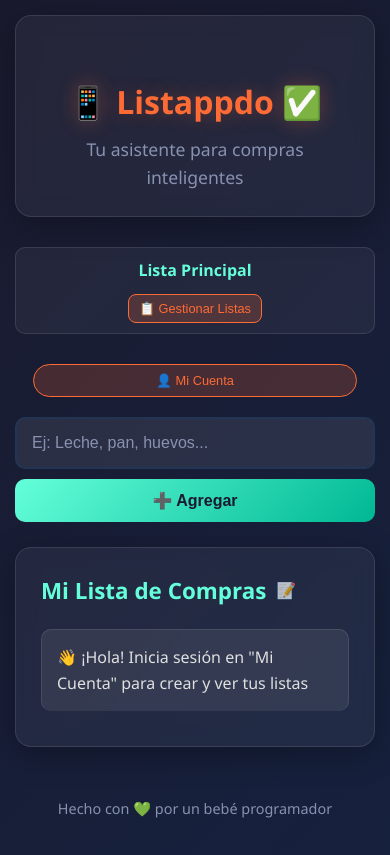
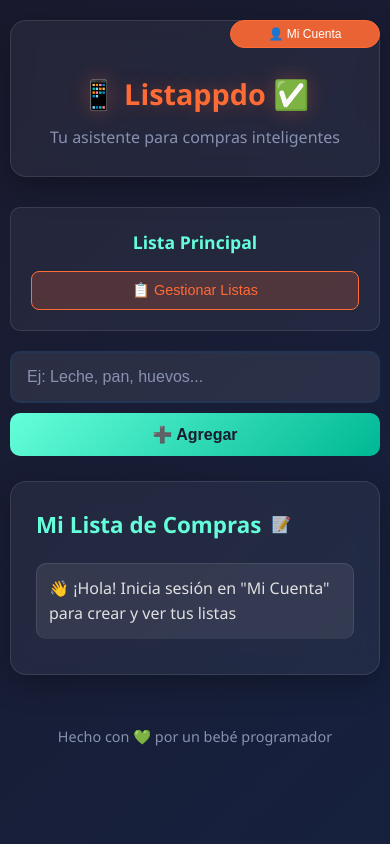
Before and after one commit to Alexander-Nontoa/listappdo, a plain HTML site: page index.html in a window 390 px wide. Drawn offline with Linux system fonts and the light colour scheme; no server answers.

Commit message:
📱 Fix responsive: Botón Mi Cuenta y modal en móvil

```diff
--- a/styles.css
+++ b/styles.css
@@ -963,3 +963,174 @@ footer {
         gap: 5px;
     }
 }
+/* ========================================= */
+/* FIX PARA MÓVIL - BOTÓN MI CUENTA */
+/* ========================================= */
+
+@media (max-width: 768px) {
+    /* Header y botón Mi Cuenta */
+    header {
+        padding-top: 50px !important; /* Espacio para el botón flotante */
+        position: relative;
+    }
+
+    .btn-login-toggle {
+        position: fixed !important;
+        top: 10px !important;
+        right: 10px !important;
+        z-index: 1001;
+        background: rgba(255, 107, 53, 0.9) !important;
+        backdrop-filter: blur(10px);
+        border: 1px solid #FF6B35;
+        padding: 8px 12px !important;
+        font-size: 0.8rem !important;
+        max-width: 120px;
+        white-space: nowrap;
+        overflow: hidden;
+        text-overflow: ellipsis;
+    }
+
+    /* Asegurar que el texto no se desborde */
+    .btn-login-toggle span {
+        display: inline-block;
+        max-width: 80px;
+        overflow: hidden;
+        text-overflow: ellipsis;
+        white-space: nowrap;
+    }
+
+    /* Modal de listas - Fix para móvil */
+    .modal-contenido {
+        width: 95% !important;
+        margin: 10px !important;
+        padding: 20px !important;
+        max-height: 85vh !important;
+    }
+
+    /* Selector de listas activas */
+    .lista-activa {
+        flex-direction: column;
+        gap: 10px;
+        text-align: center;
+        padding: 10px;
+    }
+
+    #nombreListaActiva {
+        font-size: 1.1rem !important;
+        margin-bottom: 5px;
+    }
+
+    #btnGestionListas {
+        width: 100%;
+        padding: 10px;
+        font-size: 0.9rem;
+    }
+
+    /* Items en móvil */
+    .item {
+        flex-direction: column;
+        align-items: flex-start;
+        gap: 10px;
+        padding: 12px !important;
+    }
+
+    .item-botones {
+        width: 100%;
+        justify-content: space-between;
+    }
+
+    /* Formularios de login mejorados */
+    .auth-container {
+        width: 95% !important;
+        margin: 10px !important;
+        padding: 20px !important;
+    }
+
+    .auth-form input {
+        font-size: 16px !important; /* Evita zoom en iOS */
+    }
+}
+
+/* ========================================= */
+/* FIX PARA MÓVILES MUY PEQUEÑOS */
+/* ========================================= */
+
+@media (max-width: 480px) {
+    body {
+        padding: 10px !important;
+    }
+
+    .btn-login-toggle {
+        max-width: 100px;
+        font-size: 0.75rem !important;
+        padding: 6px 10px !important;
+    }
+
+    header h1 {
+        font-size: 1.8rem !important;
+    }
+
+    header p {
+        font-size: 1rem !important;
+    }
+
+    /* Modal de crear lista */
+    .crear-lista {
+        flex-direction: column;
+        gap: 10px;
+    }
+
+    #inputNuevaLista {
+        width: 100% !important;
+    }
+
+    #btnCrearLista {
+        width: 100%;
+    }
+
+    /* Botones de items más compactos */
+    .item-botones {
+        gap: 5px;
+    }
+
+    .btn-completar, .btn-eliminar, .btn-agregar-costo {
+        padding: 4px 6px !important;
+        font-size: 0.7rem !important;
+        min-width: 25px !important;
+    }
+}
+
+/* ========================================= */
+/* FIX ESPECÍFICO PARA BOTÓN MI CUENTA */
+/* ========================================= */
+
+/* Asegurar que el botón siempre esté arriba */
+.btn-login-toggle {
+    position: fixed;
+    top: 15px;
+    right: 15px;
+    z-index: 1000;
+    background: rgba(255, 107, 53, 0.9);
+    backdrop-filter: blur(10px);
+    border: 1px solid #FF6B35;
+    color: white;
+    padding: 10px 15px;
+    border-radius: 20px;
+    font-size: 0.85rem;
+    max-width: 150px;
+    white-space: nowrap;
+    overflow: hidden;
+    text-overflow: ellipsis;
+    transition: all 0.3s ease;
+}
+
+.btn-login-toggle:hover {
+    background: rgba(255, 107, 53, 1);
+    transform: scale(1.05);
+}
+
+/* Header con espacio para el botón */
+header {
+    position: relative;
+    margin-top: 10px;
+}
```
